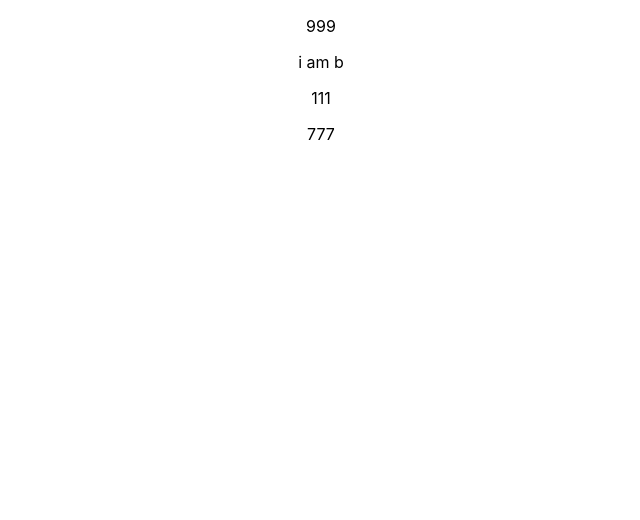
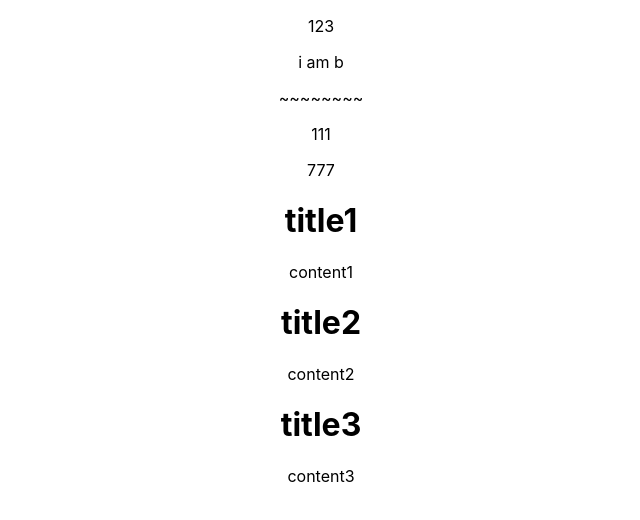
Before and after one commit to dorothy-yl/Test, a React app: page / in a window 1280 px wide. Shown: the top 520 px of the page, without its empty margins (319-959 px from the left). Built offline with nearby package versions, Linux system fonts and the light colour scheme.

Commit message:
循环渲染和条件渲染

```diff
--- a/src/components/test1.jsx
+++ b/src/components/test1.jsx
@@ -4,16 +4,31 @@ function Test1() {
   let [obj, setA] = useState({
     a: 123,
   });
+  let [show, changeShow] = useState(0);
+function showTab(){
+if(show == 0){
+    return <div>!!!!!!!!!</div>
+}else if(show===1){
+    return <div>~~~~~~~~</div>
+}else {
+    return <div>********</div>
+}
+
+}
   let b = "i am b";
-  setTimeout(() => {
-    setA({
-      a: 999,
-    });
-  }, 1000);
+  setTimeout(()=>{
+    changeShow(1)
+  },1000)
+//   setTimeout(() => {
+//     setA({
+//       a: 999,
+//     });
+//   }, 1000);
   return (
     <div>
       <p>{obj.a}</p>
       <p>{b}</p>
+      {showTab()}
     </div>
   );
 }
--- a/src/components/test2.jsx
+++ b/src/components/test2.jsx
@@ -5,24 +5,43 @@ class Test2 extends React.Component {
     super(prop);
     this.state = {
       a: 111,
-      arr: [1, 23, 3],
-      obj:{
-        obj1:123
-      }
+      arr: [
+        { title: "title1", content: "content1" },
+        { title: "title2", content: "content2" },
+        { title: "title3", content: "content3" },
+      ],
+      obj: {
+        obj1: 123,
+      },
     };
   }
+createArrList(){
+    let arr = [];
+    this.state.arr.forEach((item) => {
+      let _itemText =<div key={item.title}>
+          <h1>{item.title}</h1>
+          <p>{item.content}</p>
+        </div>
+         arr.push(_itemText);
+     });
+     return arr
+}
+
   render() {
     setTimeout(() => {
-        let _obj = this.state.obj;
-        _obj.obj1 = 777;
-        this.setState({
-          obj:_obj
-        });
-    },1000);
+      let _obj = this.state.obj;
+      _obj.obj1 = 777;
+      this.setState({
+        obj: _obj,
+      });
+    }, 1000);
+
+
     return (
       <div>
         <p>{this.state.a}</p>
         <p>{this.state.obj.obj1}</p>
+        {this.createArrList()}
       </div>
     );
   }
```
